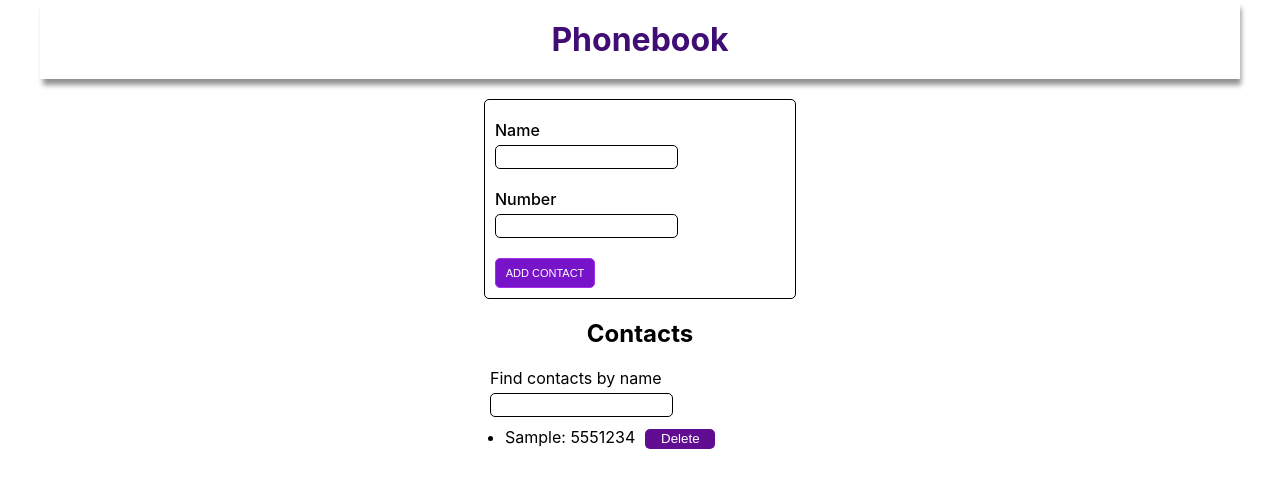
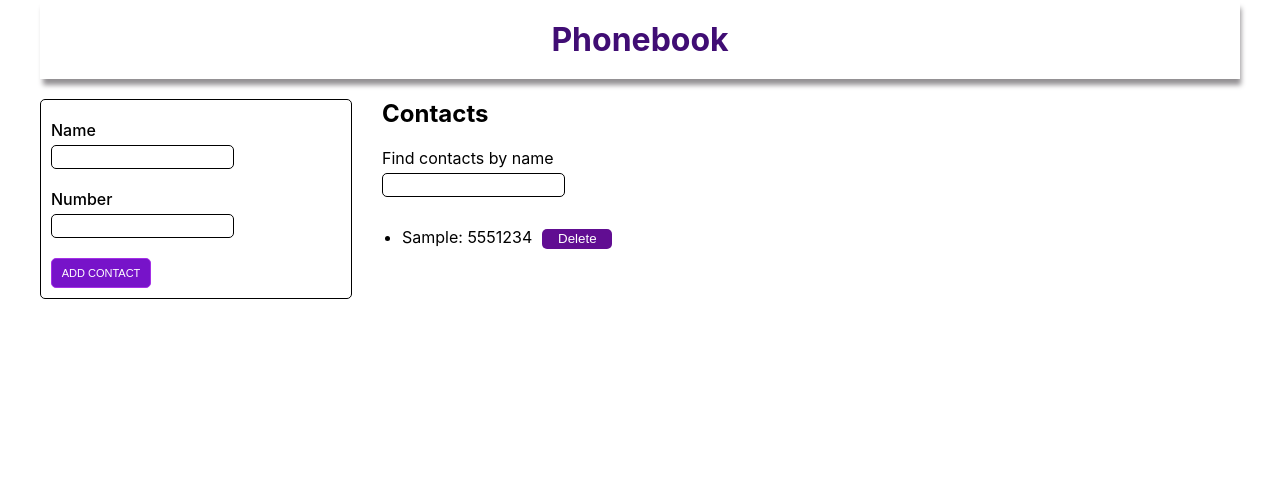
Before and after one commit to Kathryne-Kat/goit-react-hw-07-phonebook, a React (Create React App) app: page / in a window 1280 px wide. Both pictures are taken after typing "Sample", "5551234" into the empty fields and a click on the button "ADD CONTACT". Shown: the top 488 px of the page. Built offline with nearby package versions, Linux system fonts and the light colour scheme.

Commit message:
add styles

```diff
--- a/src/components/App/App.jsx
+++ b/src/components/App/App.jsx
@@ -12,7 +12,11 @@ export default function App() {
   return (
     <div className={css.container}>
       <h1 className={css.titleH1}>Phonebook</h1>
+      <div className={css.wrap}>
+        <div>
           <ContactForm />
+        </div>
+        <div>
           <h2 className={css.titleH2}>Contacts</h2>
           {contacts.length > 0 ? (
             <>
@@ -23,5 +27,7 @@ export default function App() {
             <p className={css.comment}>No contacts</p>
           )}
         </div>
+      </div>
+    </div>
   );
 }
--- a/src/components/App/App.module.css
+++ b/src/components/App/App.module.css
@@ -1,7 +1,13 @@
 .container {
-  width: 1200px;
+  max-width: 1200px;
   padding: 0 15px;
   margin: 0 auto;
+  /* background: url('./img/pngwingcom2.png'); */
+}
+.wrap {
+  display: flex;
+  flex-wrap: wrap;
+  /* justify-content: center; */
 }
 
 .titleH1 {
@@ -15,11 +21,13 @@
   box-shadow: 2px 7px 5px -1px rgba(148, 145, 148, 1);
 }
 .titleH2 {
-  text-align: center;
+  /* text-align: center; */
+  margin-left: 30px;
   padding-top: 20px;
   padding-bottom: 20px;
 }
 .comment {
+  padding-left: 30px;
   width: 300px;
   margin: 0 auto;
 }
--- a/src/components/Contact/ContactsList.module.css
+++ b/src/components/Contact/ContactsList.module.css
@@ -3,6 +3,7 @@
   margin: 0 auto;
   padding-top: 10px;
   padding-left: 30px;
+  margin-left: 20px;
 }
 
 .listItem {
--- a/src/components/Filter/Filter.module.css
+++ b/src/components/Filter/Filter.module.css
@@ -13,10 +13,13 @@
   border: 1px solid rgb(164, 47, 231);
 }
 .filter {
+  margin-left: 30px;
   width: 300px;
   display: block;
 
   margin: 0 auto;
+  margin-left: 30px;
+  padding-bottom: 20px;
 }
 div.filter_wrap {
   margin: 0 auto;
```
Also changed, not shown: src/img/pngwingcom.png (added), src/img/pngwingcom2.png (added). Lines whose indentation alone changed are shown as unchanged.
